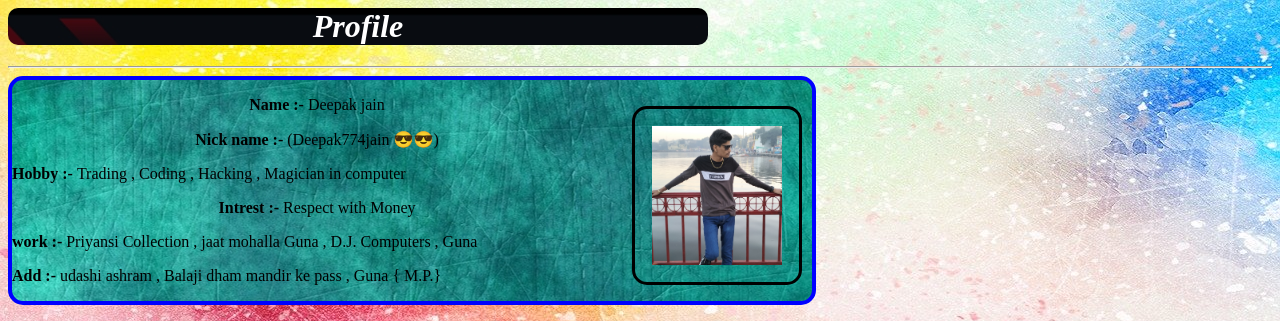
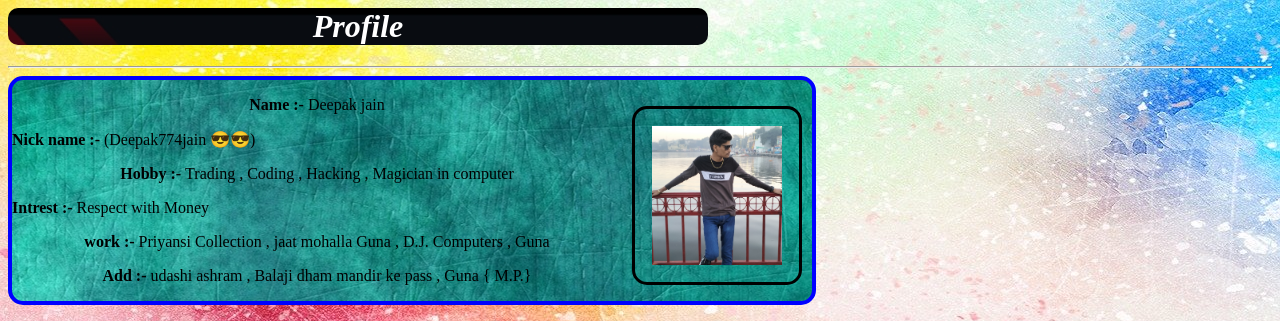
Before and after one commit to Deepak774jain/professionaldeepak, a plain HTML site: page index.html in a window 1280 px wide. Shown: the top 321 px of the page. Drawn offline with Linux system fonts and the light colour scheme.

Commit message:
Update index.html

```diff
--- a/index.html
+++ b/index.html
@@ -1,6 +1,6 @@
 <html>
 <head>  <title>    Deepak  jain Profile </title>
-<style align="center" >
+<style >
 body{background-image:url('bg.jpg');}
 
 h1{background-image:url('headbg.jpg');
@@ -13,7 +13,7 @@ div {background-image:url('bg2.jpg');
     border:4px solid blue;
     border-radius:15px;
     hight:750px;
-    width:800px;  }
+    width:800px; }
 p img { border:3px solid black;
     padding:17px;
     margin:10px;
@@ -24,7 +24,8 @@ h3 { background-image:url('bg2.jpg');
     border:5px solid blue;
     border-radius:15px ;
     hight:700px;
-    width:700px;  }
+    width:700px;
+   align:center; }
 
 span img {background-color:lightgrey;
          hight:65px;
@@ -48,16 +49,16 @@ span img {background-color:lightgrey;
 
 <body  >
     <h1 align="center"><b> <font size=6 color=white> <em>Profile </em>   </font> </b> </h1> <hr>
-<div>
+<div align="center">
 
   <p align="right">  <img src="mypic.jpg"  alt="deepak jain sir" width="130px" hight="1800px" align="right" > </p>
   <P align="center" > <b> Name :- </b> Deepak jain </P>
-  <P align="center" ><b>Nick name :- </b> (Deepak774jain 😎😎) </P>
-  <P> <b> Hobby :- </b> Trading , Coding  , Hacking , Magician in computer    </P>
-  <P align="center">  <b> Intrest  :-  </b> Respect with  Money</P>
-  <P>  <b> work :- </b> Priyansi Collection , jaat mohalla Guna ,
+  <P align="left" ><b>Nick name :- </b> (Deepak774jain 😎😎) </P>
+  <P align="center"> <b> Hobby :- </b> Trading , Coding  , Hacking , Magician in computer    </P>
+  <P align="left">  <b> Intrest  :-  </b> Respect with  Money</P>
+  <P align="center">  <b> work :- </b> Priyansi Collection , jaat mohalla Guna ,
       D.J. Computers , Guna  </P>
-  <p> <b> Add :- </b> udashi ashram , Balaji dham mandir ke pass , Guna { M.P.}  </p>
+  <p align="center"> <b> Add :- </b> udashi ashram , Balaji dham mandir ke pass , Guna { M.P.}  </p>
 </div>
  <h3 align="center" color="solid blue"><mark> Follow more On.....  </mark> </h3>
 <h3>  <span> <a href="https://www.instagram.com/deepak774jain" >  <img src="inslogo.png" > </a>  </span>
```
